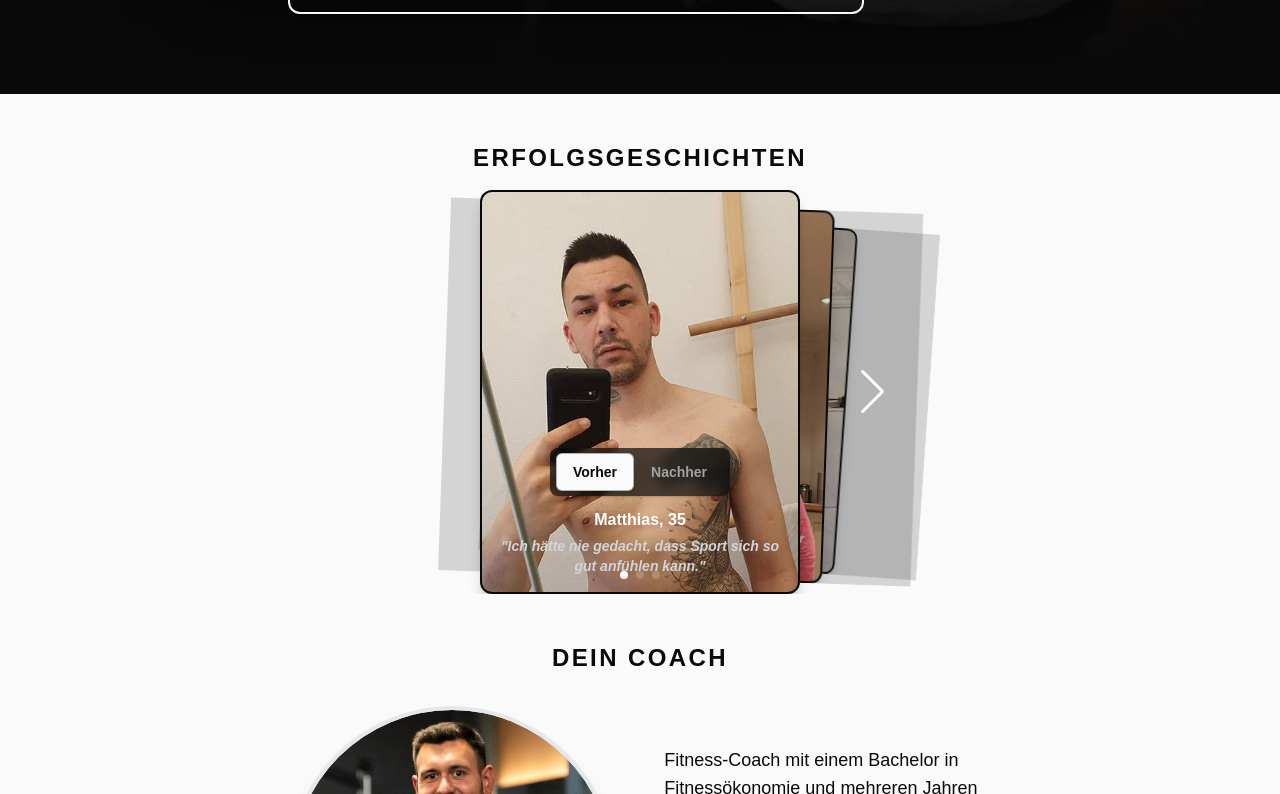
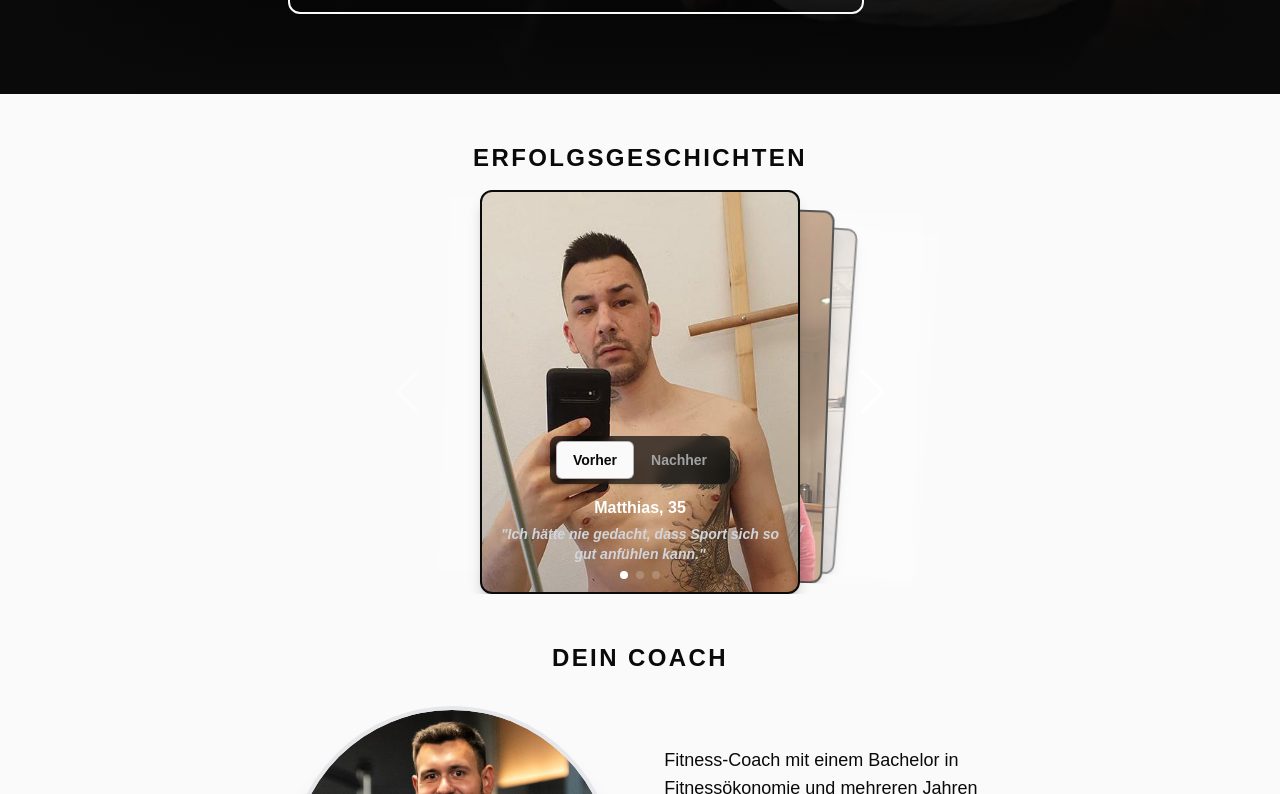
Before and after one commit to maltekuhr/jr-coaching, a Next.js app: page / in a window 1280 px wide. Shown: the part 555-1349 px from the top of the page. Built offline with nearby package versions, Linux system fonts and the light colour scheme.

Commit message:
Enhance styling in TransformationCard component by adjusting image heights and adding a gradient background to the text overlay. Update text colors for better contrast and visibility. Add custom styling for swiper slide shadows in global CSS.

```diff
--- a/src/app/(home)/components/transformation-section.tsx
+++ b/src/app/(home)/components/transformation-section.tsx
@@ -48,7 +48,7 @@ const TransformationCard = ({ beforeImage, afterImage, name, age, quote }: Trans
           </TabsContent>
 
           {/* Text overlay with gradient at the bottom */}
-          <div className="absolute bottom-0 left-0 right-0 p-4">
+          <div className="absolute bottom-0 left-0 right-0 p-4 bg-">
             <div className='flex justify-center mb-3'>
               <TabsList className="bg-foreground/70 backdrop-blur-sm shadow-sm shadow-foreground/20 p-1.5 h-12">
                 <TabsTrigger value="before" className='border border-transparent data-[state=active]:border-foreground/30 px-4 py-2 text-sm font-bold'>Vorher</TabsTrigger>
@@ -57,7 +57,7 @@ const TransformationCard = ({ beforeImage, afterImage, name, age, quote }: Trans
             </div>
             <div className="font-bold text-white text-center">
               <p className="text-base mb-1">{name}, {age}</p>
-              <p className="italic text-gray-300 text-sm">"{quote}"</p>
+              <p className="italic text-gray-300 text-sm mb-3">"{quote}"</p>
             </div>
           </div>
         </div>
@@ -108,6 +108,9 @@ export const TransformationSection = () => {
       .swiper-pagination-bullet {
         background: white !important;
       }
+      .swiper-3d .swiper-slide-shadow {
+        background: rgba(255, 255, 255, 0.3) !important;
+      }
     `
     document.head.appendChild(style)
 
```
